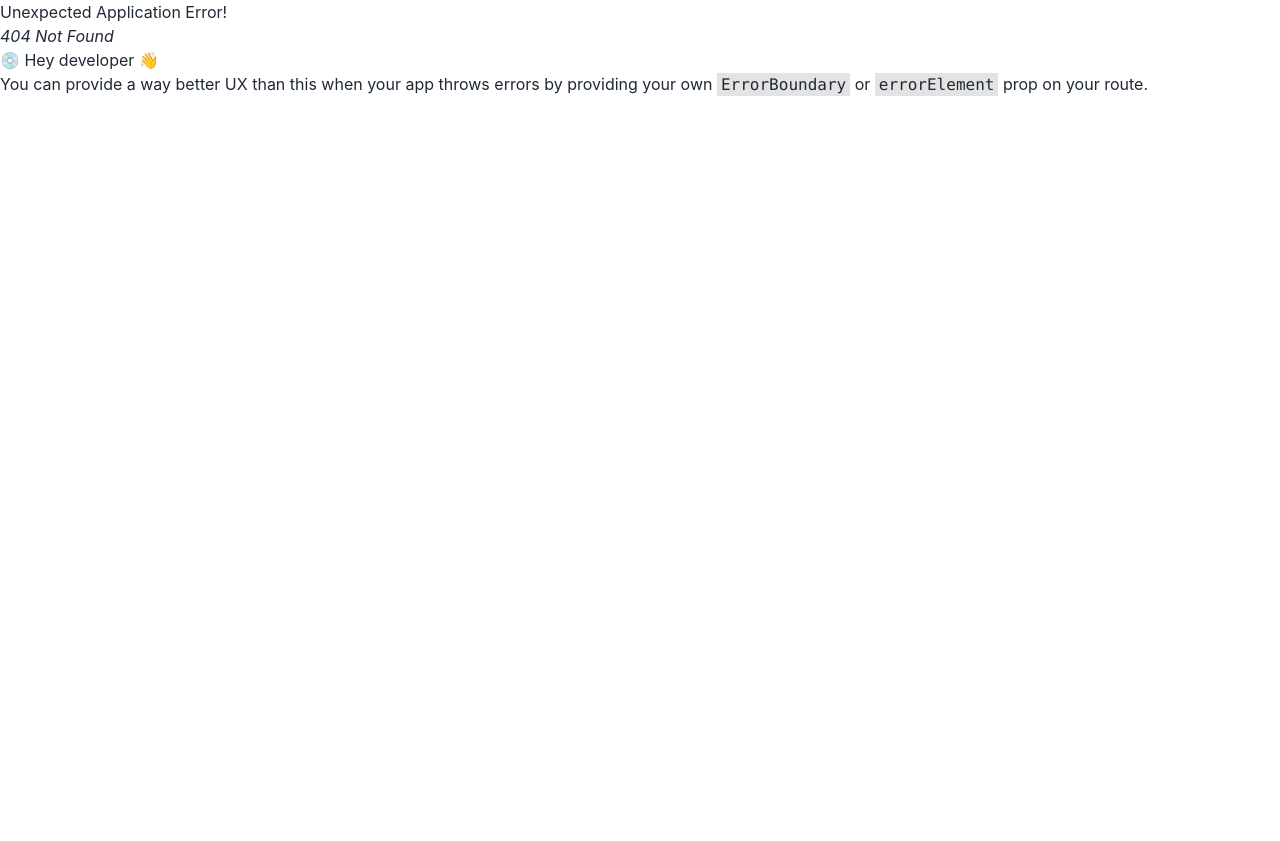
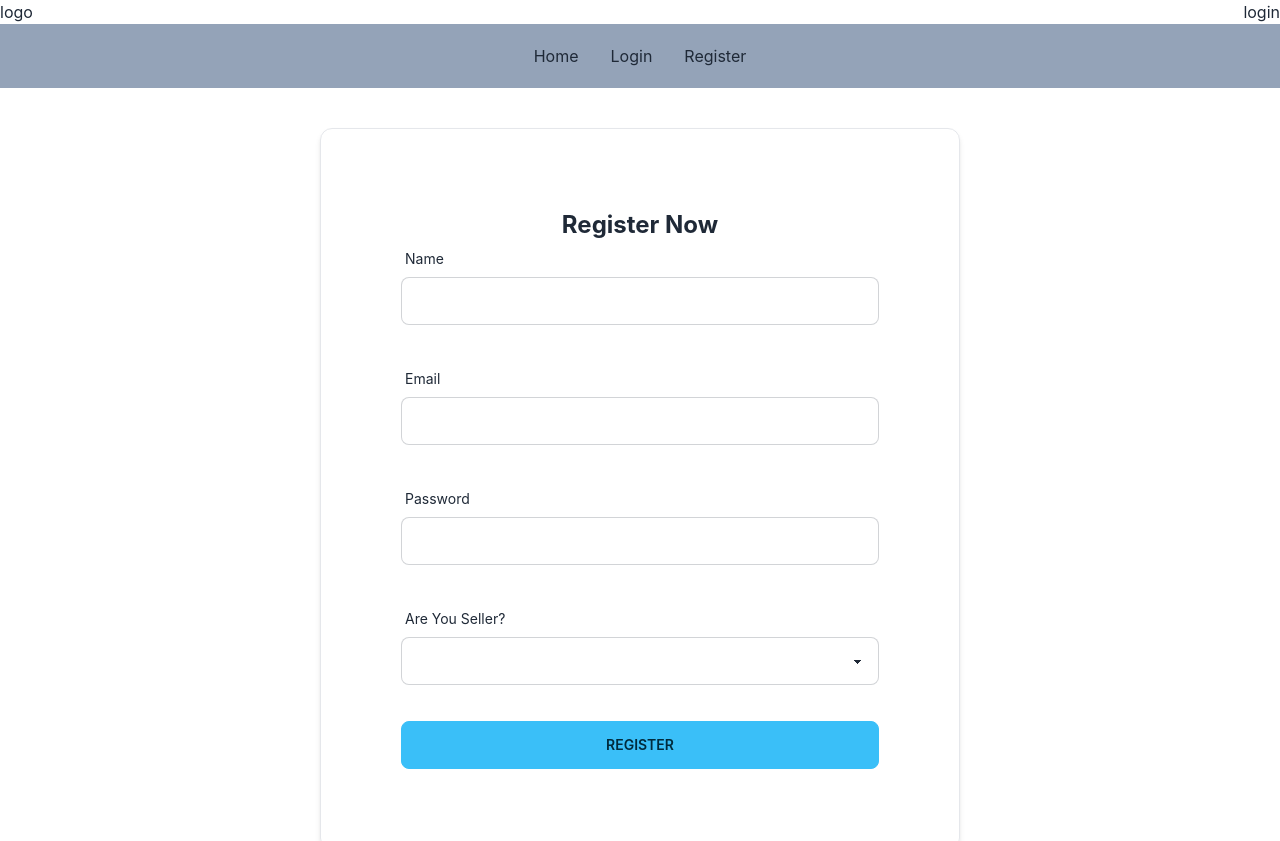
Before and after one commit to foysal1021/ass12, a React (Create React App) app: page /register in a window 1280 px wide. Before the commit this address had no page. Shown: the top 841 px of the page. Before the commit the page ends 800 px from the top, so only its background shows below. Built offline with nearby package versions, Linux system fonts and the light colour scheme.

Commit message:
added register page

```diff
--- a/src/Conmopent/Page/Login/Login.js
+++ b/src/Conmopent/Page/Login/Login.js
@@ -25,7 +25,7 @@ const Login = () => {
           />
         </div>
 
-        <div className="form-control mb-5">
+        <div className="form-control">
           <label className="label">
             <span className="label-text">Password</span>
           </label>
@@ -40,7 +40,13 @@ const Login = () => {
           </span>
         </div>
 
-        <input type="submit" className=" btn btn-info w-full" />
+        <label className="label mt-2 mb-3">
+          <span className="label-text ">
+            Are you new? <Link className=" font-extrabold"> Register Now</Link>
+          </span>
+        </label>
+
+        <input type="submit" value="Login" className=" btn btn-info w-full" />
       </form>{" "}
       <div className="divider">OR</div>
       <div className=" mt-5">
--- /dev/null
+++ b/src/Conmopent/Page/Register/Register.js
@@ -0,0 +1,94 @@
+import React from "react";
+import { useForm } from "react-hook-form";
+import { Link } from "react-router-dom";
+const Register = () => {
+  const {
+    register,
+    handleSubmit,
+    watch,
+    formState: { errors },
+  } = useForm();
+  const onSubmit = (data) => console.log(data);
+  return (
+    <div className=" lg:w-1/2 mx-auto my-10 shadow-md border rounded-xl p-20">
+      <h3 className=" text-center font-bold text-2xl"> Register Now</h3>{" "}
+      <form className=" " onSubmit={handleSubmit(onSubmit)}>
+        <div className="form-control mb-5">
+          <label className="label">
+            <span className="label-text">Name</span>
+          </label>
+          <input
+            type="text"
+            {...register("name", { required: "Type Your Name" })}
+            className="input input-bordered w-full"
+          />
+          <label className="label">
+            {errors.name && (
+              <span className=" text-red-600"> {errors.name.message}</span>
+            )}
+          </label>
+        </div>
+        <div className="form-control mb-5">
+          <label className="label">
+            <span className="label-text">Email</span>
+          </label>
+          <input
+            type="email"
+            {...register("email", { required: "Type Your Email" })}
+            className="input input-bordered w-full"
+          />
+          <label className="label">
+            {errors.email && (
+              <span className=" text-red-600"> {errors.email.message}</span>
+            )}
+          </label>
+        </div>
+        <div className="form-control mb-5">
+          <label className="label">
+            <span className="label-text">Password</span>
+          </label>
+          <input
+            type="password"
+            {...register("password", { required: "Type Your Password" })}
+            className="input input-bordered w-full"
+          />{" "}
+          <label className="label">
+            {errors.password && (
+              <span className=" text-red-600"> {errors.password.message}</span>
+            )}
+          </label>
+        </div>
+
+        <div className="form-control mb-5">
+          <label className="label">
+            <span className="label-text">Are You Seller?</span>
+          </label>
+          <select
+            className="select select-bordered w-full "
+            {...register("accoutStatus", { required: "Select Option" })}
+          >
+            <option></option>
+            <option> YES </option>
+            <option> NO </option>
+          </select>
+          <label className="label">
+            {errors.accoutStatus && (
+              <span className=" text-red-600">
+                {" "}
+                {errors.accoutStatus.message}
+              </span>
+            )}
+          </label>
+        </div>
+
+        <input
+          type="submit"
+          value="Register"
+          className=" btn btn-info w-full"
+        />
+      </form>{" "}
+    </div>
+  );
+};
+
+export default Register;
--- a/src/Routes/Route/Route.js
+++ b/src/Routes/Route/Route.js
@@ -3,6 +3,7 @@ import Home from "../../Conmopent/Home/Home/Home";
 import BrandDetails from "../../Conmopent/Page/BrandDetails/BrandDetails";
 import Login from "../../Conmopent/Page/Login/Login";
 import PhoneDetails from "../../Conmopent/Page/PhoneDetails/PhoneDetails";
+import Register from "../../Conmopent/Page/Register/Register";
 import Main from "../../Layout/Main";
 
 export const router = createBrowserRouter([
@@ -17,6 +18,10 @@ export const router = createBrowserRouter([
       {
         path: "/login",
         element: <Login></Login>,
+      },
+      {
+        path: "/register",
+        element: <Register></Register>,
       },
       {
         path: "/brand/:id",
--- a/src/Shared/Navbar/Manubar.js
+++ b/src/Shared/Navbar/Manubar.js
@@ -11,6 +11,9 @@ const Manubar = () => {
       </li>
       <li>
         <Link to="/login"> Login </Link>
+      </li>
+      <li>
+        <Link to="/register"> Register </Link>
       </li>
     </>
   );
```
